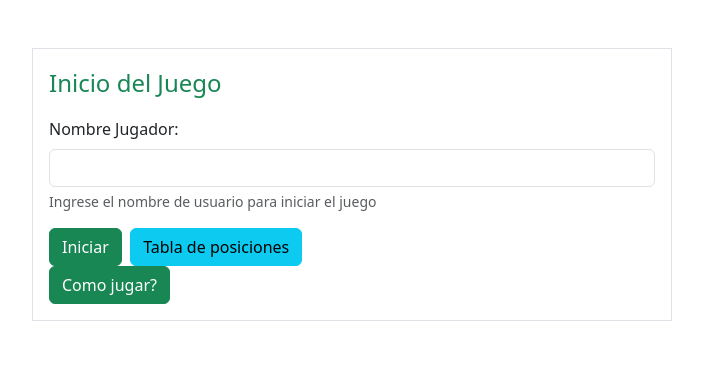
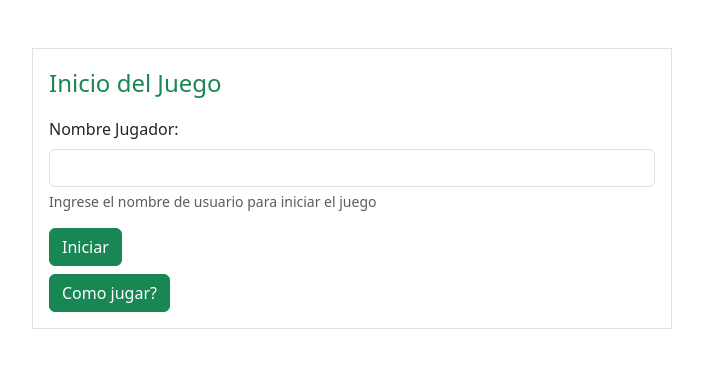
Before and after one commit to Camilapinz18/Grupo3_MarketMix, a plain HTML site: page index.html in a window 1280 px wide. Shown: the whole page, without its empty margins (288-991 px from the left). Drawn offline with nearby package versions, Linux system fonts and the light colour scheme; some packages are replaced by stand-ins of ours; a script that the page names is missing.

Commit message:
El botón de posiciones desaparece cuando no hay nada por mostrar

```diff
--- a/index.html
+++ b/index.html
@@ -36,12 +36,12 @@
             </div>
           </div>
 
-          <button type="submit" class="btn btn-success">Iniciar</button>&nbsp
-          <button @click="mostrarResultados" class="btn btn-info">
+          <button type="submit" class="btn btn-success">Iniciar</button>
+          <button @click="mostrarResultados" class="btn btn-info ms-3" v-if="!(resultados===null || resultados.length===0)">
             Tabla de posiciones
           </button>
         </form>
-        <button @click="mostrarInstrucciones" class="btn btn-success">
+        <button @click="mostrarInstrucciones" class="btn btn-success mt-2">
           Como jugar?
         </button>
       </div>
```
